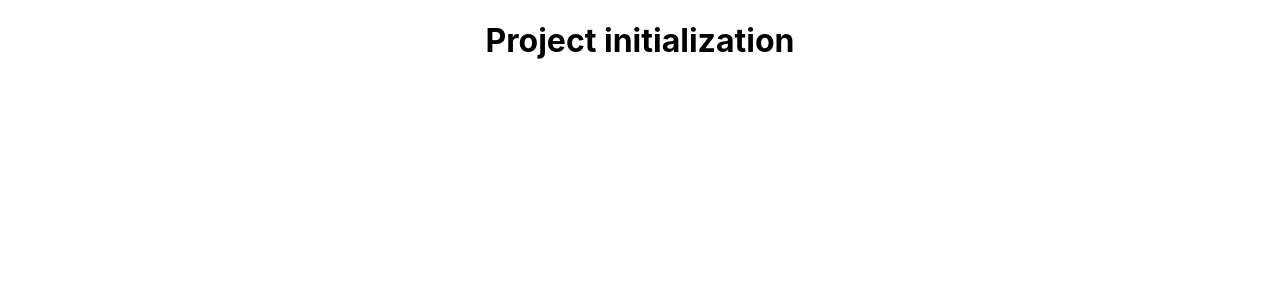
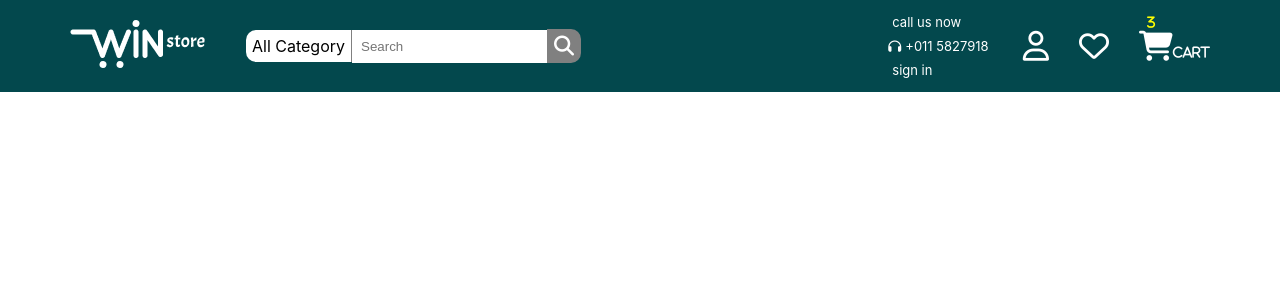
Before and after one commit to Mubashir-Kabir/winstore, a React (Create React App) app: page / in a window 1280 px wide. Shown: the top 300 px of the page. Built offline with nearby package versions, Linux system fonts and the light colour scheme.

Commit message:
Navbar upper section design with vanila css

```diff
--- a/public/index.html
+++ b/public/index.html
@@ -24,6 +24,10 @@
       work correctly both with client-side routing and a non-root public URL.
       Learn how to configure a non-root public URL by running `npm run build`.
     -->
+    <script
+      src="https://kit.fontawesome.com/4acf222c6e.js"
+      crossorigin="anonymous"
+    ></script>
     <title>React App</title>
   </head>
   <body>
--- a/src/App.js
+++ b/src/App.js
@@ -1,9 +1,9 @@
-import "./App.css";
+import Navbar from "./components/navbar/Navbar";
 
 function App() {
   return (
     <div className="App">
-      <h1>Project initialization </h1>
+      <Navbar></Navbar>
     </div>
   );
 }
--- /dev/null
+++ b/src/components/navbar/Navbar.css
@@ -0,0 +1,71 @@
+.nav {
+  background-color: #03484d;
+  color: white;
+  padding: 10px;
+  display: flex;
+  align-items: center;
+  justify-content: space-between;
+}
+.navLeftSide {
+  display: flex;
+  align-items: center;
+}
+.companyLogo {
+  margin-right: 40px;
+  margin-left: 60px;
+}
+.searchBox {
+  display: flex;
+  align-items: center;
+}
+.searchCategory {
+  border-radius: 10px 0px 0px 10px;
+  background-color: white;
+  color: black;
+  padding: 6px;
+  border: none;
+  border-right: 1px solid gray;
+}
+.search {
+  padding: 9px;
+  border: none;
+}
+.searchIcon {
+  background-color: gray;
+  font-size: 20px;
+  padding: 7px;
+  border-radius: 0px 10px 10px 0px;
+}
+.navContact {
+  font-size: 13px;
+  display: flex;
+  align-items: center;
+}
+.navContact div div {
+  display: flex;
+  align-items: center;
+  margin-right: 30px;
+}
+.navContact p {
+  margin: 4px;
+}
+.navbarRightIcons {
+  font-size: 30px;
+  margin-right: 30px;
+}
+.navbarRightIcons i {
+  margin-right: 30px;
+}
+.cartWithIcon {
+  font-size: 13px;
+}
+.cartItemCountParent {
+  position: relative;
+}
+.cartItemCount {
+  position: absolute;
+  top: -15px;
+  left: 8px;
+  color: yellow;
+  font-size: 13px;
+}
--- /dev/null
+++ b/src/components/navbar/Navbar.jsx
@@ -0,0 +1,42 @@
+import React from "react";
+import "./Navbar.css";
+import logo from "../../resources/logo.png";
+
+const Navbar = () => {
+  return (
+    <nav className="nav">
+      <div className="navLeftSide">
+        <div className="companyLogo">
+          <img src={logo} alt="" />
+        </div>
+        <div className="searchBox">
+          <p className="searchCategory">All Category</p>
+          <input className="search" type="text" placeholder="Search" />
+          <i class="fa-solid fa-magnifying-glass searchIcon"></i>
+        </div>
+      </div>
+      <div>
+        <div className="navContact">
+          <div>
+            <p>call us now</p>
+            <div>
+              <i class="fa-solid fa-headphones"></i>
+              <p>+011 5827918</p>
+            </div>
+            <p>sign in</p>
+          </div>
+          <div className="navbarRightIcons">
+            <i class="fa-regular fa-user"></i>
+            <i class="fa-regular fa-heart"></i>
+            <i class="fa-solid fa-cart-shopping cartItemCountParent">
+              <span className="cartWithIcon">cart</span>
+              <span className="cartItemCount">3</span>
+            </i>
+          </div>
+        </div>
+      </div>
+    </nav>
+  );
+};
+
+export default Navbar;
```
Also changed, not shown: src/resources/logo.png (added).
